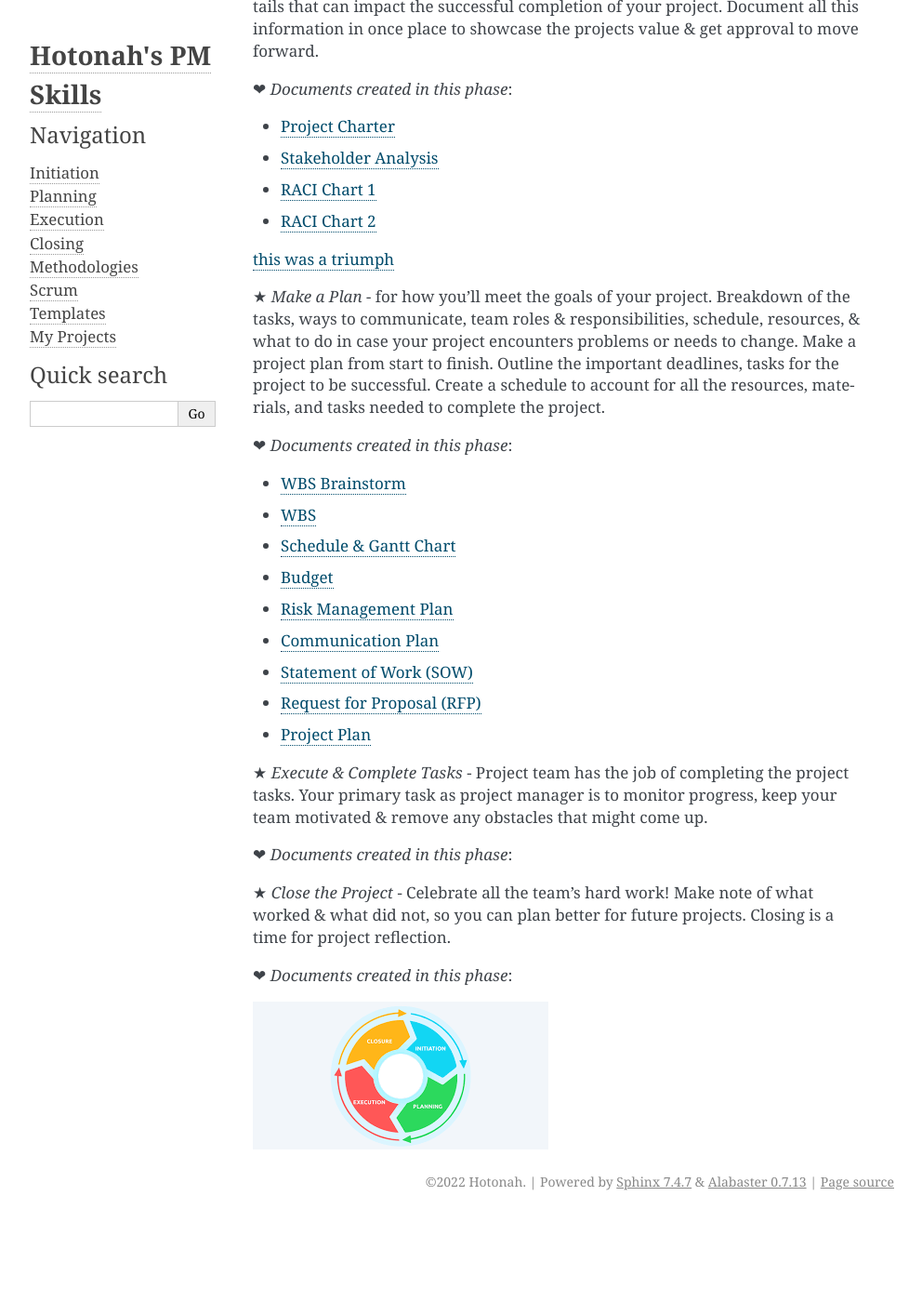
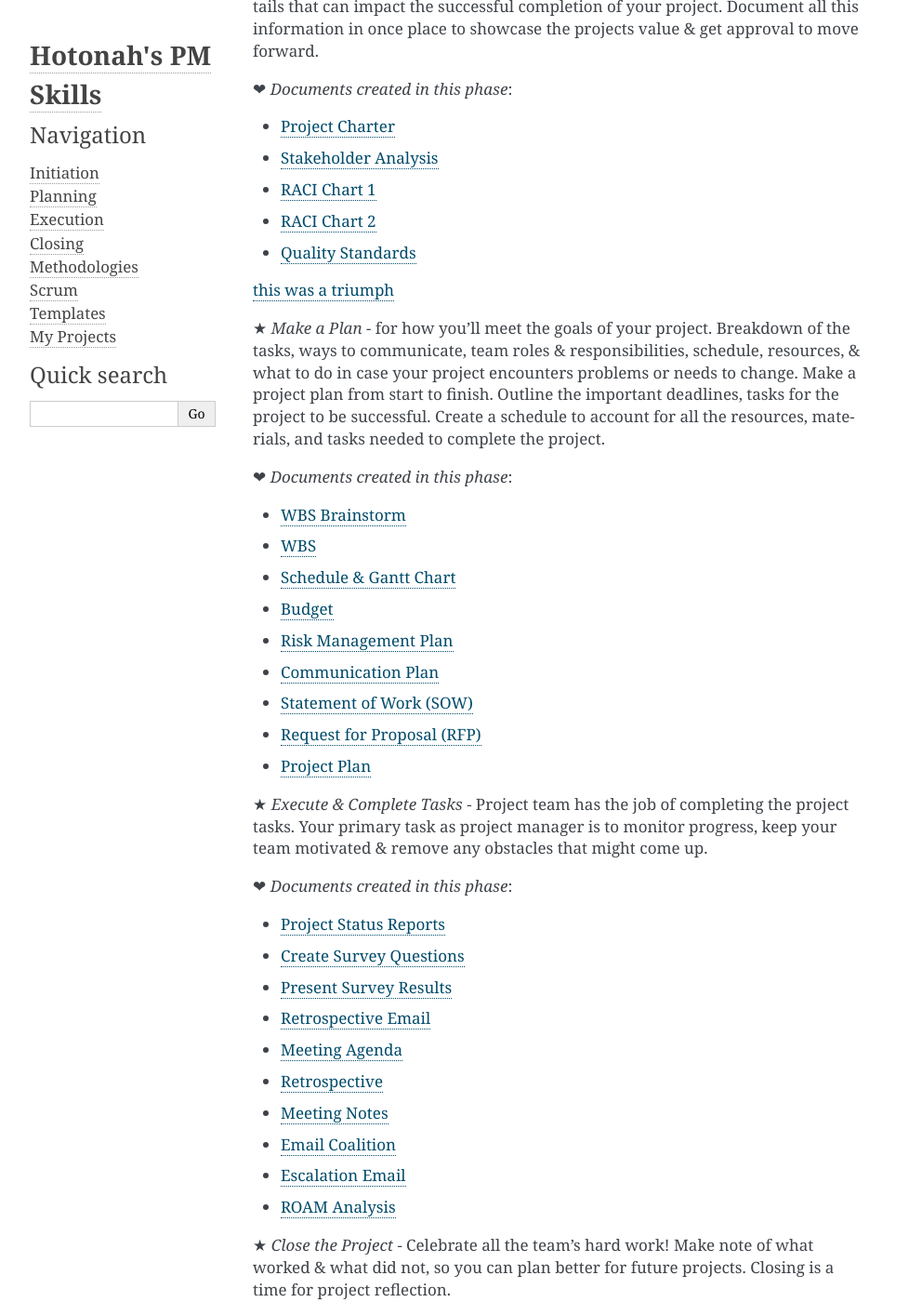
Before and after one commit to Hotonah/hotonah.github.io, a Sphinx documentation site: the page built from source/index.txt, in a window 1280 px wide and 1400 px high, scrolled down 5789 px. Shown: the whole window at 93% size, without its empty margins (148-1140 px from the left). Built offline with Sphinx 7.4.7, drawn with Linux system fonts in a browser that asks for light colours; before the commit the page ends 7099 px from its top, so only the background shows below that; some of the changed text lies outside the part shown.

Commit message:
Update index.txt

```diff
--- a/source/index.txt
+++ b/source/index.txt
@@ -172,6 +172,8 @@ Project Lifecycle
 .. _test3: https://docs.google.com/spreadsheets/d/1UXsIM6wEvnhjrI2SklvNltrK9txsrNqA0Vmh5qhcLK4/edit?usp=sharing
 * `RACI Chart 2 <test4>`_
 .. _test4: https://docs.google.com/spreadsheets/d/1RR6ioh3yStTLRQ5mB3AePeZ8-bzRMoE4pG1ZLhxEb3M/edit?usp=sharing
+* `Quality Standards <test14>`_
+.. _test14: https://docs.google.com/spreadsheets/d/1wU7yTjV3y20btJT6352QCBp5X42vFE6LzYlJOchT-kI/edit?usp=sharing&resourcekey=0-m0vPFB9zU_qHHHdNTXTIIg
 
 `this was a triumph <test>`_
 
@@ -204,8 +206,34 @@ Project Lifecycle
 
 ❤ `Documents created in this phase`:
 
+* `Project Status Reports <test15>`_
+.. _test15: https://docs.google.com/spreadsheets/d/1bPNLLhd-P6VL8AQrJgyP4ZcdRr04stt5pvtJ8zmJ1Fc/edit?usp=sharing
+* `Create Survey Questions <test16>`_
+.. _test16: https://docs.google.com/spreadsheets/d/1wU7yTjV3y20btJT6352QCBp5X42vFE6LzYlJOchT-kI/edit?usp=sharing&resourcekey=0-m0vPFB9zU_qHHHdNTXTIIg
+* `Present Survey Results <test17>`_
+.. _test17: https://docs.google.com/presentation/d/12jLeHJT4jfyqggyYhnL3ImaWOmjz_o8Kld4rw1uPEDk/edit?usp=sharing
+* `Retrospective Email <test19>`_
+.. _test19: https://docs.google.com/document/d/1Jxs7KDxHp9PipGBREGIJQNImFfL3EAGdxEzBkX8Rg9M/edit?usp=sharing&resourcekey=0-varcMcCYu0Umdvl2-1n-4A
+* `Meeting Agenda <test20>`_
+.. _test20: https://docs.google.com/document/d/1q9S1ftMbQWR-t_ZbA5TXUT3EERFUcIX7x0vqVBRFPBI/edit?usp=sharing
+* `Retrospective <test21>`_
+.. _test21: https://docs.google.com/spreadsheets/d/1fuprNDHhMpItj9A-S7ywPidrQJ2eEBNVCD_KjMAJPjU/edit?usp=sharing
+* `Meeting Notes <test22>`_
+.. _test22: https://docs.google.com/document/d/1V0yeIQAAAu3epCE7kWLnueWv8E5tzTUf/edit?usp=sharing&ouid=101002792930404714638&rtpof=true&sd=true
+* `Email Coalition <test23>`_
+.. _test23: https://docs.google.com/document/d/1pFc8hrsyDFfOy8MT_S2YHMs8lCWFKGSx0j9ZxL0Nk18/edit?usp=sharing
+* `Escalation Email <test24>`_
+.. _test24: https://docs.google.com/document/d/17kxLlcI_pp8iL9TL7z9Z5yEi-ToW6F1OcGwOqgscjfA/edit?usp=sharing
+* `ROAM Analysis <test25>`_
+.. _test25: https://docs.google.com/spreadsheets/d/117UM42-K4kooBzD6RjXBIcGeRFMpaQ8WojX1trMVPFA/edit?usp=sharing
+
 ★ `Close the Project` - Celebrate all the team's hard work! Make note of what worked & what did not, so you can plan better for future projects. Closing is a time for project reflection.
 
 ❤ `Documents created in this phase`:
 
+* `Closeout Report <test26>`_
+.. _test26: https://docs.google.com/document/d/1W_E9LrYBRVIW8LVJGqfVia52d6VqS6reOQecgr7Enp4/edit?usp=sharing
+* `Impact Report <test27>`_
+.. _test27: https://docs.google.com/presentation/d/1tnY_LFGXR_MWHGs8tx913Qcbu66OLnTI-S1t7AoxiuM/edit?usp=sharing
+
 .. image:: media/it.png
```
